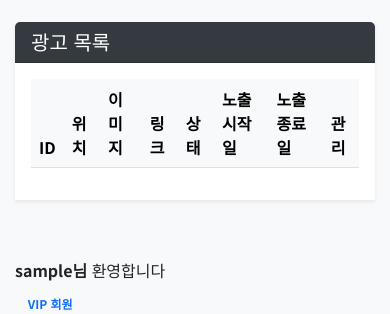
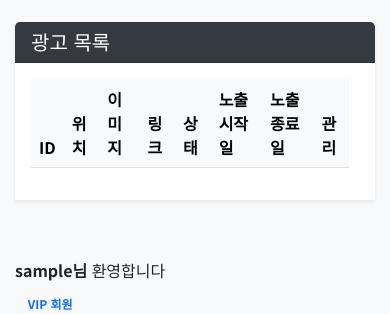
Before and after one commit to Eosunkyu/Black-Combat-Land, a Flask app: page /admin/ads in a window 390 px wide. Shown: the part 534-848 px from the top of the page. Run offline with Flask 2, Linux system fonts and the light colour scheme; a user stored in the database is signed in; data comes from the database, SQL or seed files in the repository; data that the repository does not hold is empty; some libraries are stand-ins or nearby versions.

Commit message:
.table-responsive에 padding-right 10px 추가

```diff
--- a/static/css/style.css
+++ b/static/css/style.css
@@ -694,7 +694,12 @@ h6.card-title {
         text-align: center !important;
         margin-bottom: 5px;
     }
+
     .row-cols-md-2>* {
         width: 50%;
     }
+
+    .table-responsive {
+        padding-right: 10px;
+    }
 }
```
